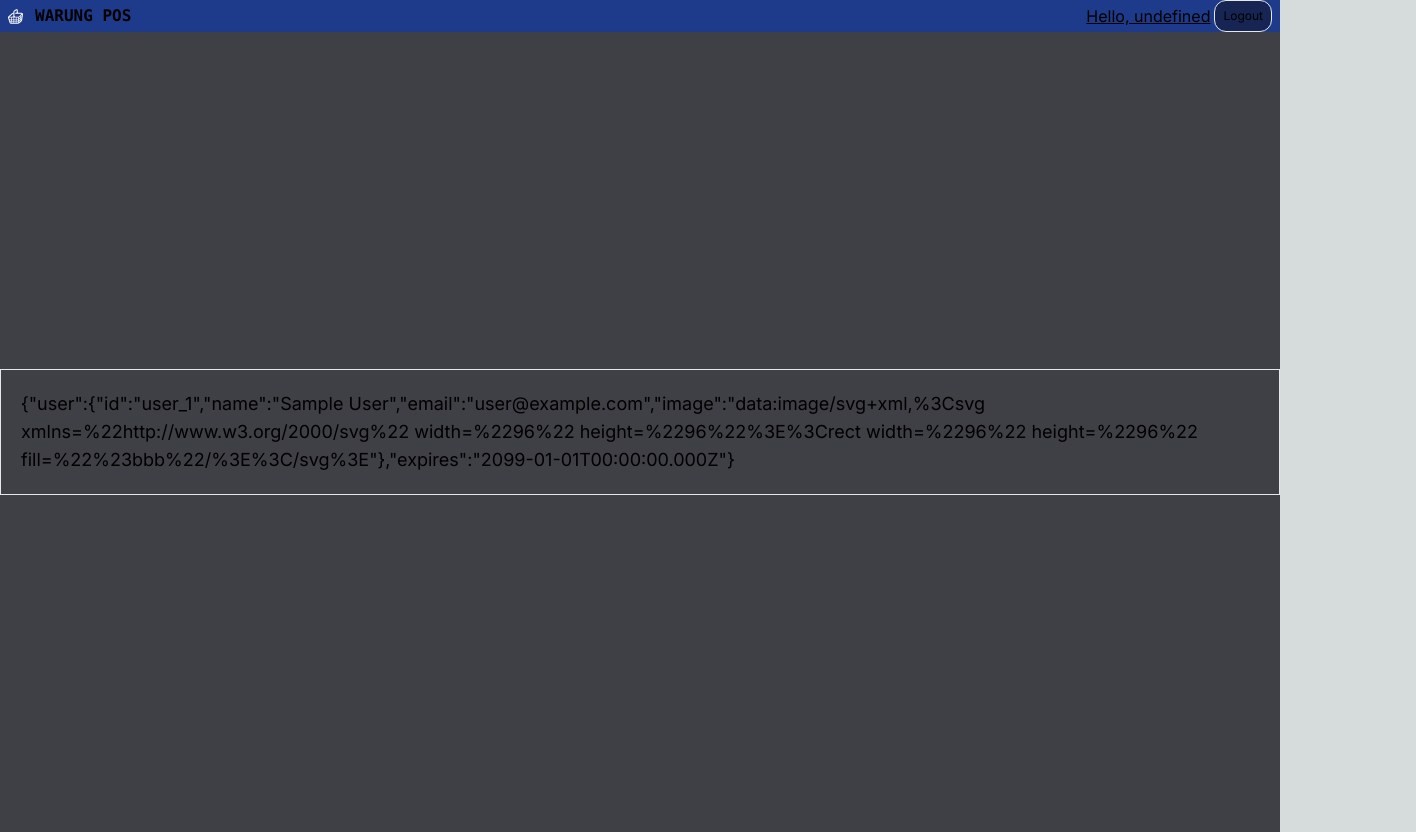
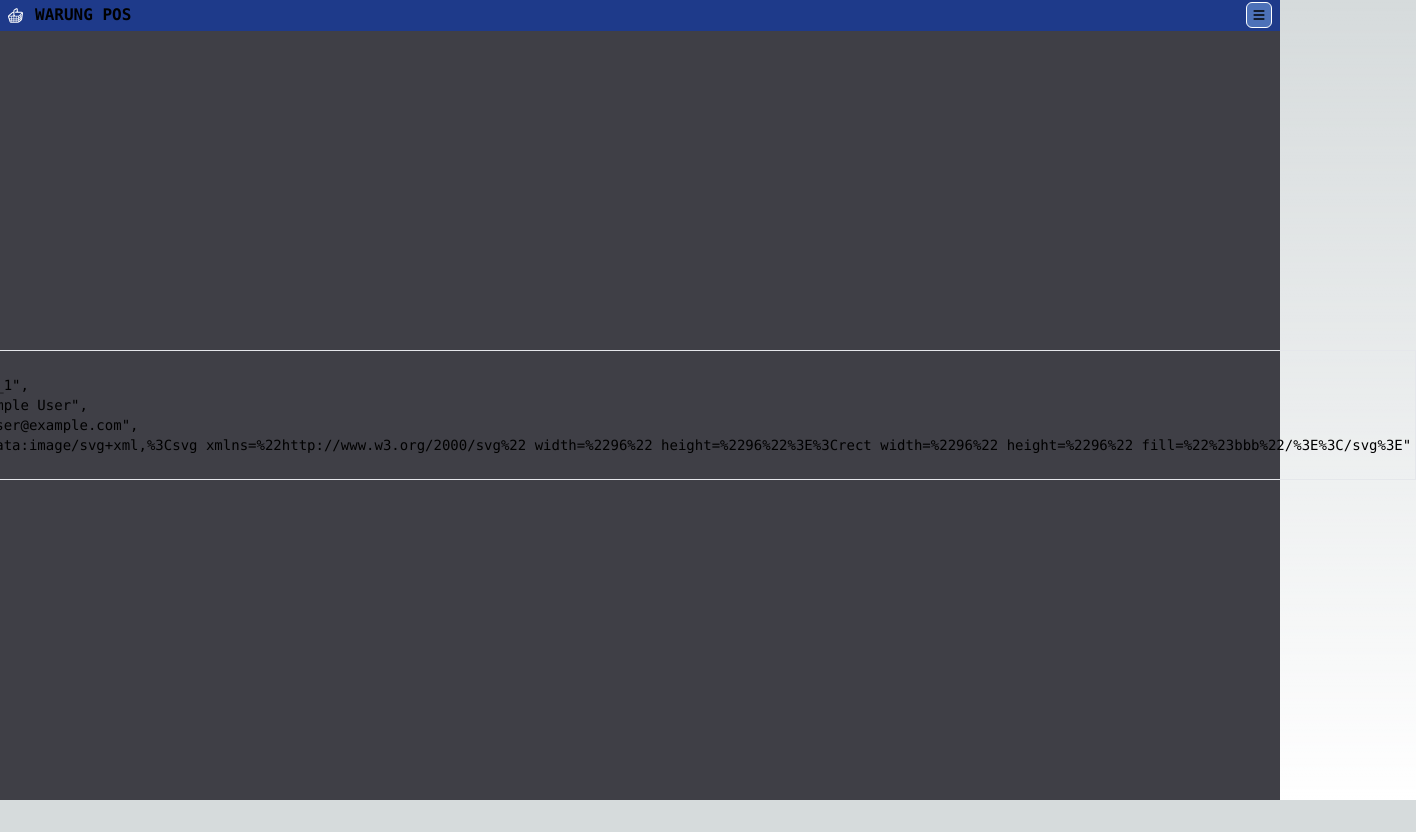
Before and after one commit to AR-Project/next-warung-pos, a Next.js app: page / in a window 1280 px wide. Shown: the whole page, 1416 px wide, since content can reach past the window. After the commit the page ends 800 px from the top, so only its background shows below. Built offline with nearby package versions, Linux system fonts and the light colour scheme; no server answers; sample sign-in values are in the browser's storage; what tsyringe would draw is missing.

Commit message:
implement user info dropdown

```diff
--- a/package.json
+++ b/package.json
@@ -17,6 +17,7 @@
     "studio:test": "drizzle-kit studio --port 5001 --config=./test/drizzle.config.ts"
   },
   "dependencies": {
+    "@headlessui/react": "^1.7.17",
     "@types/node": "20.5.3",
     "@types/react": "18.2.21",
     "@types/react-dom": "18.2.7",
@@ -33,6 +34,8 @@
     "postgres": "^3.3.5",
     "react": "18.2.0",
     "react-dom": "18.2.0",
+    "react-icons": "^4.11.0",
+    "react-spinners": "^0.13.8",
     "react-toastify": "^9.1.3",
     "reflect-metadata": "^0.1.13",
     "tailwindcss": "3.3.3",
--- a/src/app/layout.tsx
+++ b/src/app/layout.tsx
@@ -7,8 +7,6 @@ import "react-toastify/dist/ReactToastify.css";
 
 import TopNav from "@/presentation/component/TopNav";
 import Provider from "@/presentation/context/UserProvider";
-import getAppSession from "@/presentation/utils/getAppSession";
-import { redirect } from "next/navigation";
 
 const inter = Inter({ subsets: ["latin"] });
 
@@ -25,11 +23,10 @@ export default async function RootLayout({
   return (
     <html lang="en">
       <Provider>
-        <body className={`${inter.className}`}>
+        <body className={`${inter.className} flex flex-col h-screen w-screen`}>
           <TopNav />
           {children}
         </body>
-        {/* <ToastContainer position="bottom-left" theme="dark" autoClose={7000} /> */}
       </Provider>
     </html>
   );
--- a/src/app/login/page.tsx
+++ b/src/app/login/page.tsx
@@ -26,10 +26,11 @@ export default function Page() {
   }, [error]);
 
   return (
-    <section className="flex flex-col w-screen h-screen gap-10 ">
+    <section className="flex flex-col w-screen h-full gap-10 ">
       <h1 className="text-center text-3xl font-bold p-5">Login Page</h1>
       <button onClick={() => toast.success("test")}>toast</button>
       <LoginInput onLoginHandler={onLoginHandler} />
+      <a href="/register">register</a>
       <ToastContainer position="bottom-left" theme="dark" autoClose={7000} />
     </section>
   );
--- a/src/app/page.tsx
+++ b/src/app/page.tsx
@@ -9,10 +9,10 @@ export default async function Home() {
   }
 
   return (
-    <main className="flex flex-col items-center justify-center h-screen w-screen bg-zinc-700 gap-4">
-      <p className="text-lg border w-full p-5 break-words">
-        {JSON.stringify(session)}
-      </p>
+    <main className="flex flex-col items-center justify-center h-full bg-zinc-700 gap-4">
+      <pre className="text-sm border p-1 break-words">
+        {JSON.stringify(session.user, null, 4)}
+      </pre>
     </main>
   );
 }
--- a/src/app/register/page.tsx
+++ b/src/app/register/page.tsx
@@ -28,7 +28,7 @@ export default function Register() {
   };
 
   return (
-    <main className="flex flex-col gap-5 h-screen ">
+    <main className="flex flex-col gap-5 h-full ">
       <h1 className="text-center text-3xl font-bold p-5 pb-3">Register User</h1>
       <RegisterInput register={onRegisterHandler} />
       <ToastContainer position="bottom-left" theme="dark" autoClose={7000} />
--- a/src/presentation/component/LogoutButton/index.tsx
+++ b/src/presentation/component/LogoutButton/index.tsx
@@ -2,12 +2,9 @@
 import { signOut } from "next-auth/react";
 
 export default function LogoutButton() {
-  const onLogoutHandler = async () => {
-    await signOut();
-  };
   return (
     <button
-      className="border rounded-xl text-xs bg-blue-950 px-2 h-full"
+      className="border rounded-md text-md w-full bg-blue-400 p-1 border-blue-900/20 shadow-md"
       onClick={async () => await signOut()}
     >
       Logout
--- a/src/presentation/component/TopNav/index.tsx
+++ b/src/presentation/component/TopNav/index.tsx
@@ -35,7 +35,7 @@ const basket = (size: number) => (
 
 export default function TopNav() {
   return (
-    <section className="flex flex-row justify-between items-center bg-blue-900 h-8 px-2">
+    <section className="flex flex-row justify-between items-center bg-blue-900 h-8 px-2 w-full">
       <a href="/">
         <h1 className="font-mono font-extrabold flex flex-row justify-center items-center gap-3 uppercase">
           {" "}
--- a/src/presentation/component/UserInfo/index.tsx
+++ b/src/presentation/component/UserInfo/index.tsx
@@ -1,23 +1,50 @@
+"use client";
+import { SyncLoader } from "react-spinners";
+import { HiMenu } from "react-icons/hi";
 import getAppSession from "@/presentation/utils/getAppSession";
-import { useEffect, useState } from "react";
-import { Session } from "next-auth";
-import { signOut } from "next-auth/react";
+
 import LogoutButton from "../LogoutButton";
+import { Menu, Transition } from "@headlessui/react";
+import { useSession } from "next-auth/react";
 
-export default async function UserInfo() {
-  const session = await getAppSession();
+export default function UserInfo() {
+  const { data: session, status, update } = useSession();
 
   if (!session) {
+    if (status === "loading") {
+      return <SyncLoader color="white" size={7} />;
+    }
     return <a href="/login">Login</a>;
   }
 
   return (
-    <div className="flex flex-row h-full items-center gap-1">
-      <a
-        href="/settings"
-        className="underline"
-      >{`Hello, ${session?.user.username}`}</a>
-      <LogoutButton />
-    </div>
+    <Menu className="relative" as="div">
+      <div className="flex flex-row gap-2">
+        {session.user.username}
+        <Menu.Button className="flex flex-row  items-center justify-center border border-white bg-blue-300/40 p-1 rounded-md gap-5">
+          <HiMenu></HiMenu>
+        </Menu.Button>
+      </div>
+      <Transition
+        enter="transition duration-100 ease-out"
+        enterFrom="transform scale-95 opacity-0"
+        enterTo="transform scale-100 opacity-100"
+        leave="transition duration-75 ease-out"
+        leaveFrom="transform scale-100 opacity-100"
+        leaveTo="transform scale-95 opacity-0"
+      >
+        <Menu.Items className="absolute flex flex-col gap-2 items-center bg-white text-black px-1 py-3 right-0 w-60 rounded-md">
+          <Menu.Item as="div">
+            <div className="aspect-square h-20 bg-gray-400">picture</div>
+          </Menu.Item>
+          <Menu.Item>
+            <a href="/settings/change-password">Ganti Password</a>
+          </Menu.Item>
+          <Menu.Item>
+            <LogoutButton />
+          </Menu.Item>
+        </Menu.Items>
+      </Transition>
+    </Menu>
   );
 }
```
Also changed, not shown: 1 other file (tests, documents, lock files or other folders).
